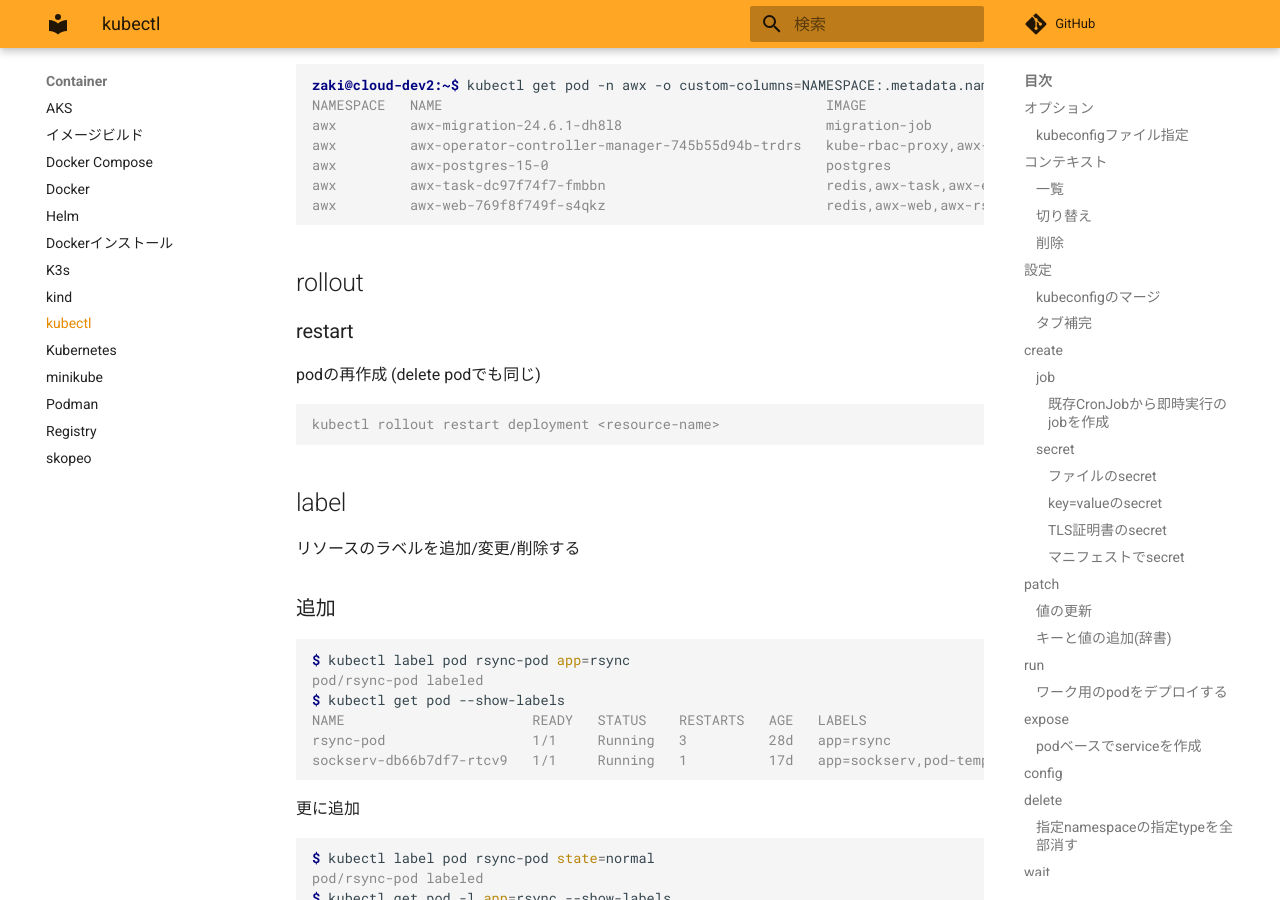
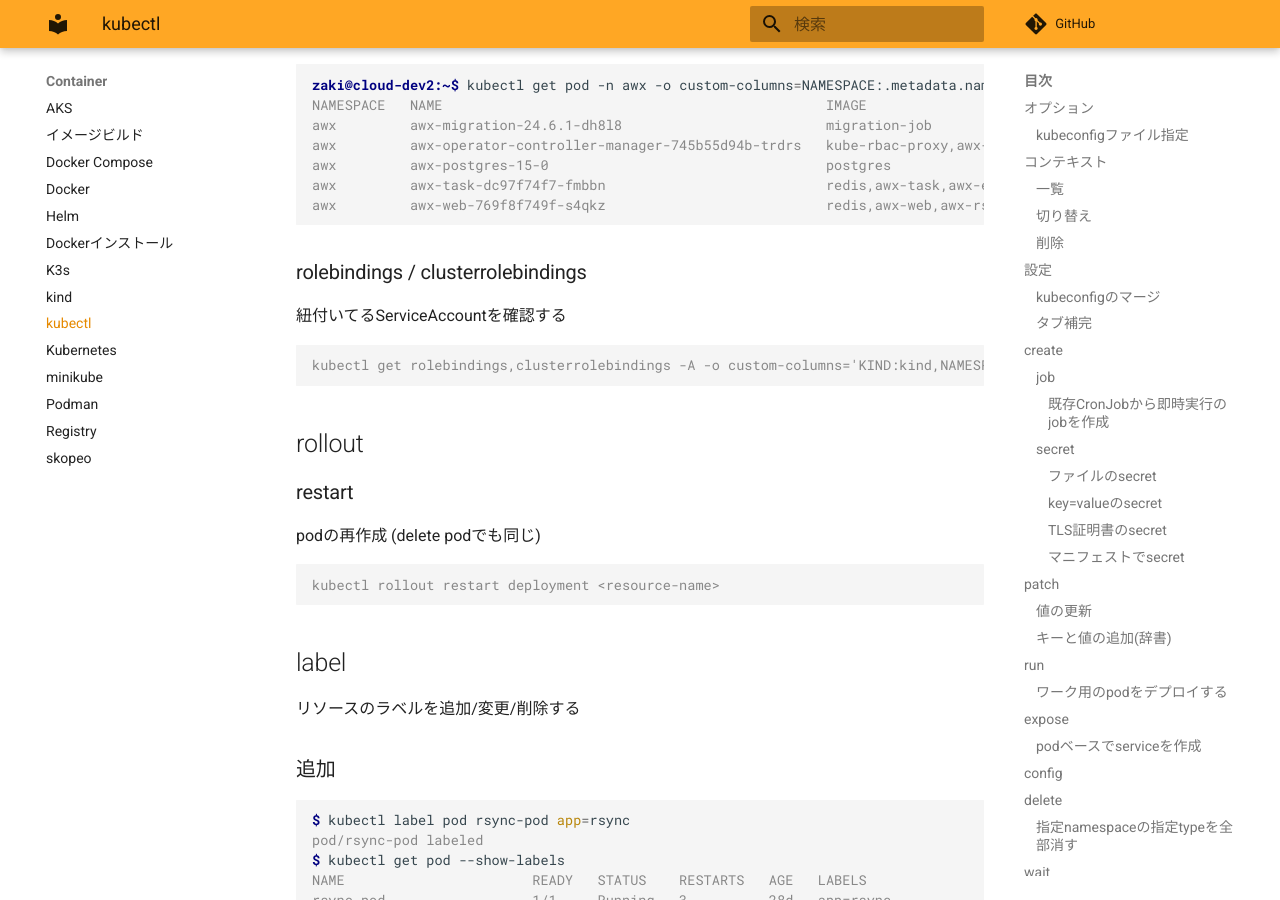
Before and after one commit to zaki-lknr/docs, an MkDocs documentation site: the page built from docs/Container/kubectl.md, in a window 1280 px wide and 900 px high, scrolled down 9720 px. Built offline with MkDocs 1.6.1 and Material for MkDocs 9.7.7, drawn with Linux system fonts in a browser that asks for light colours; comment, search, counter and statistics services are not loaded.

Commit message:
add: container/kubectl: rolebinding/clusterrolebindingが紐づいてるserviceaccount

````diff
--- a/docs/Container/kubectl.md
+++ b/docs/Container/kubectl.md
@@ -498,6 +498,14 @@ awx         awx-task-dc97f74f7-fmbbn                           redis,awx-task,aw
 awx         awx-web-769f8f749f-s4qkz                           redis,awx-web,awx-rsyslog
 ```
 
+### rolebindings / clusterrolebindings
+
+紐付いてるServiceAccountを確認する
+
+```console
+kubectl get rolebindings,clusterrolebindings -A -o custom-columns='KIND:kind,NAMESPACE:metadata.namespace,NAME:metadata.name,SERVICE_ACCOUNTS:subjects[?(@.kind=="ServiceAccount")].name' | grep <SERVICE_ACCOUNT_NAME>
+```
+
 ## rollout
 
 ### restart
````
